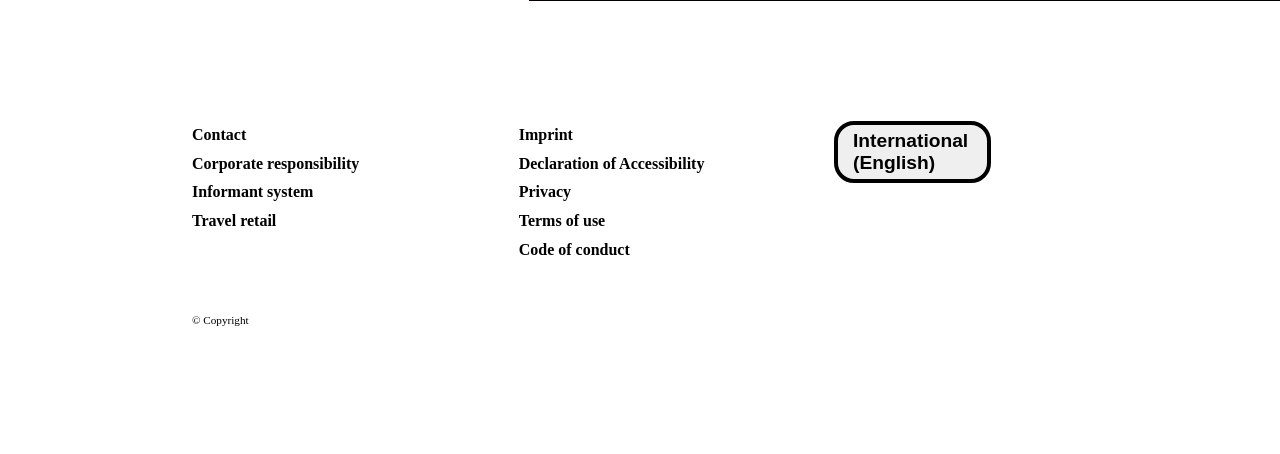
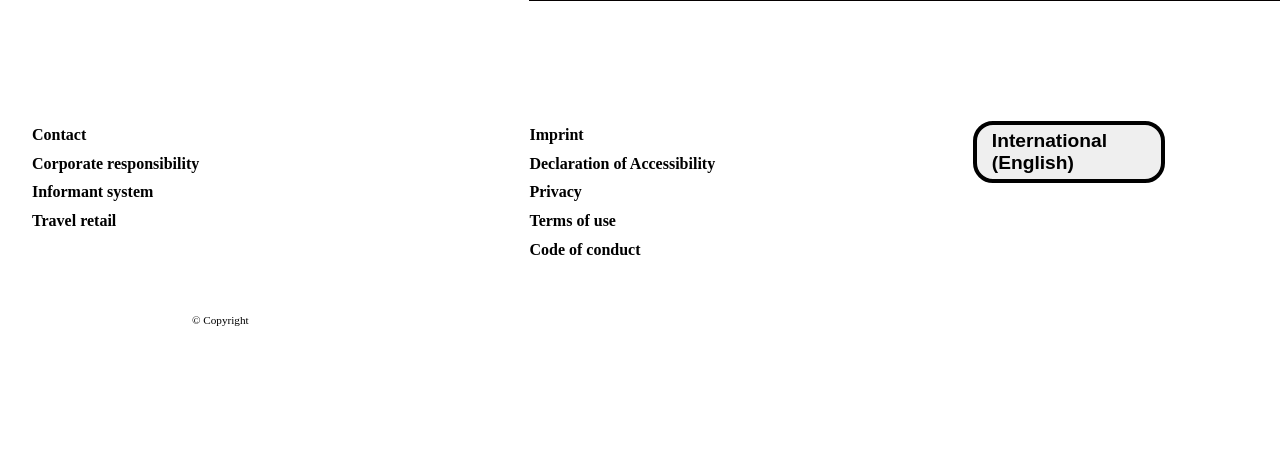
Before and after one commit to jboutos/personal-site, a PHP site: page /projects/layout-garden/index.php in a window 1280 px wide. Shown: the part 5137-5591 px from the top of the page. Run offline with PHP 8.4, Linux system fonts and the light colour scheme.

Commit message:
minor changes to the css

```diff
--- a/projects/layout-garden/css/style.css
+++ b/projects/layout-garden/css/style.css
@@ -1142,8 +1142,8 @@ footer-3 {
 		display: flex;
 		flex-direction: column;
 		gap: 40px;
-		padding: 80px 30px 50px 0;
-		width: 90%;
+		padding: 80px 0 50px 0;
+		width: 95%;
 		margin-left: auto;
 		margin-right: auto;
 
@@ -1151,7 +1151,6 @@ footer-3 {
 			display: flex;
 			flex-direction: row;
 			justify-content: space-evenly;
-			width: 70%;
 		}
 	}
 
@@ -1174,9 +1173,6 @@ footer-3 {
 
 /*STRUCTURE*/
 footer-3 {
-	section {
-		height: 100vh;
-	}
 
 	.mini-voice {
 		padding: 0 0 50px 0;
@@ -1222,6 +1218,7 @@ footer-3 {
 	}
 
 	.button {
+
 		@media (min-width: 1200px) {
 			flex-grow: 1;
 		}
```
